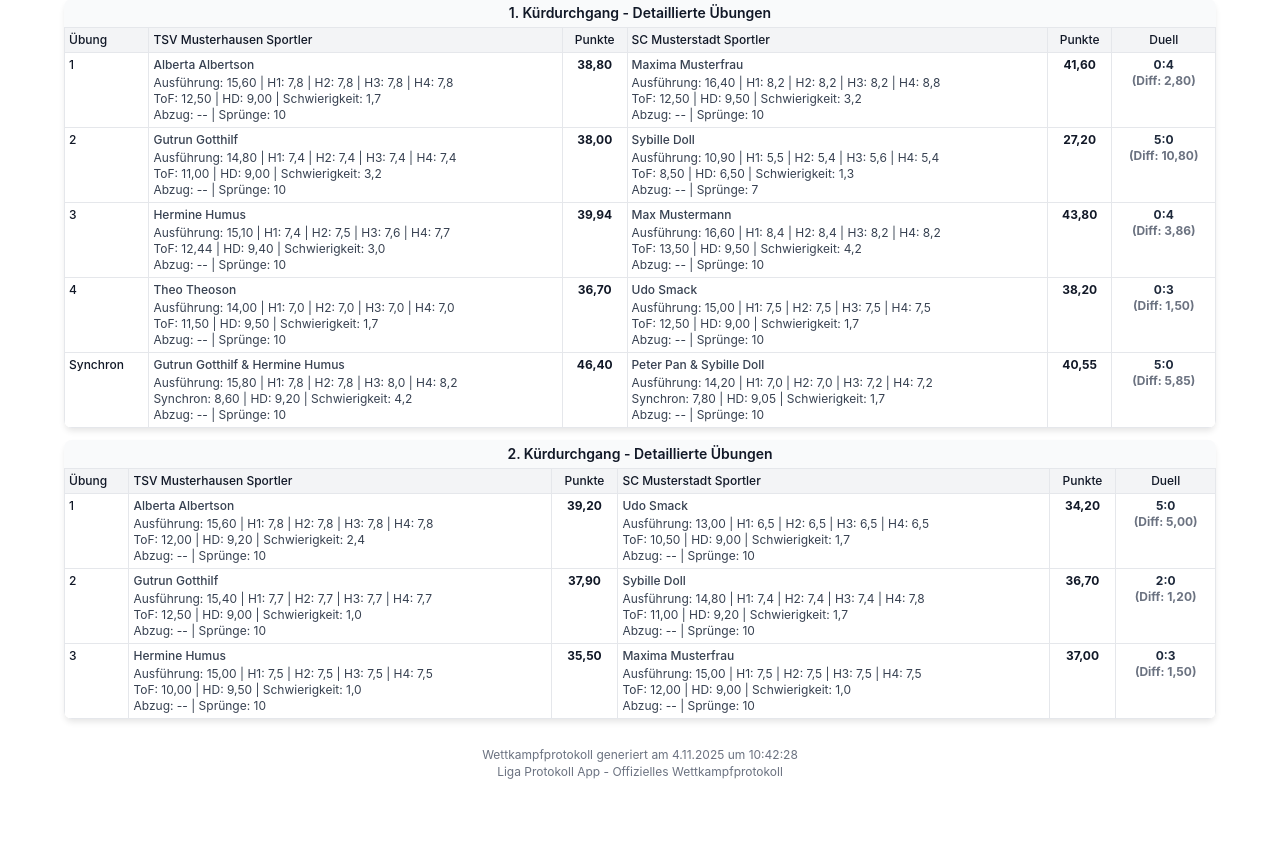
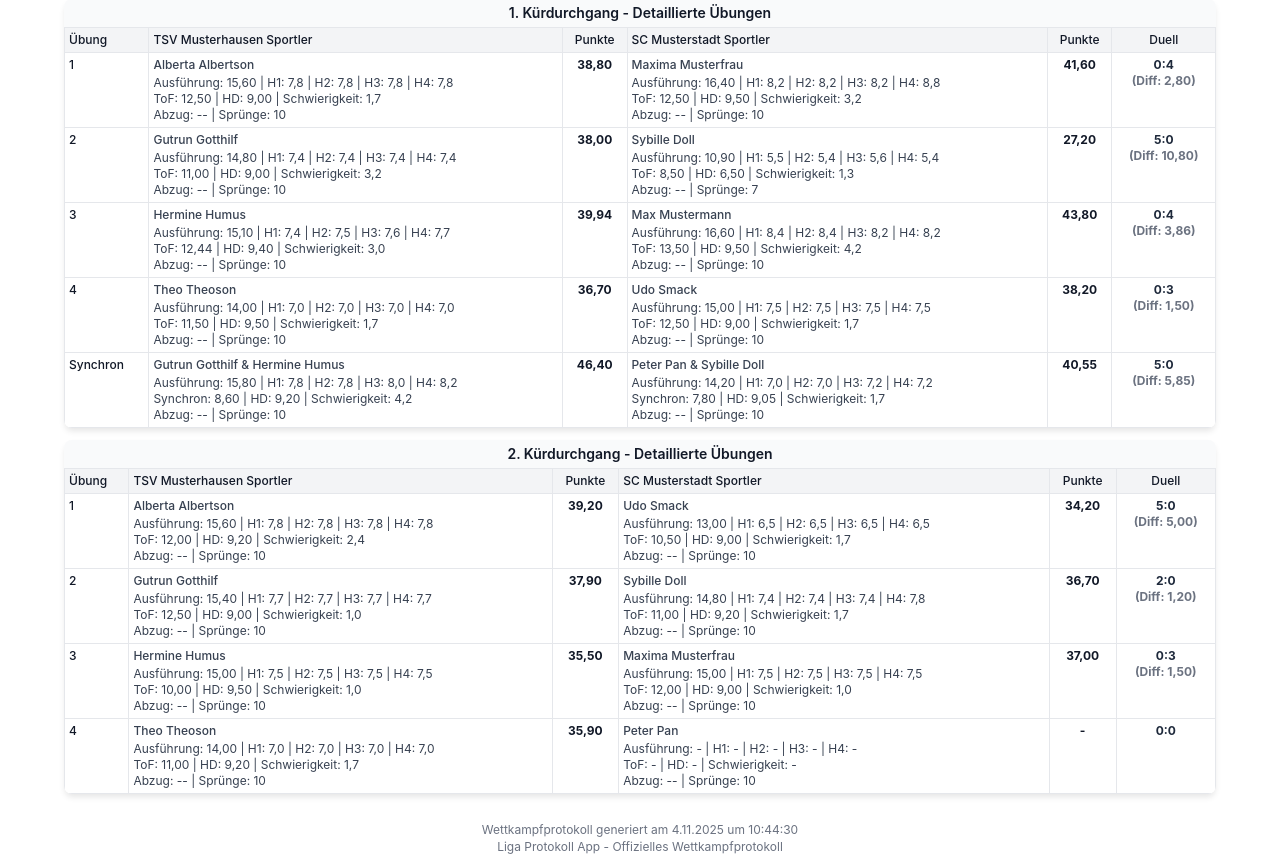
Before and after one commit to TBRTramp/liga-protokoll-website, a plain HTML site: page competition-1/protokoll.html in a window 1280 px wide. Shown: the part 881-1736 px from the top of the page. Before the commit the page ends 1661 px from the top, so only its background shows below. Drawn offline with Linux system fonts and the light colour scheme.

Commit message:
Update Competition 1 - 5 files

```diff
--- a/competition-1/protokoll.html
+++ b/competition-1/protokoll.html
@@ -1113,6 +1113,74 @@
                     </td>
                   </tr>
 
+                  <tr style="border-top: 1px solid #d1d5db;">
+                    <td style="padding: 0.25rem; font-weight: 500; color: #111827; vertical-align: top; border: 1px solid #e5e7eb;">
+                      4
+                    </td>
+                    <td style="padding: 0.25rem; color: #374151; vertical-align: top; border: 1px solid #e5e7eb;">
+                      <div style="font-weight: 500;">
+                        Theo Theoson
+
+
+                      </div>
+                      <div style="margin-top: 0.125rem;">
+                        <div>
+                          Ausführung: 14,00 |
+                          H1: 7,0 |
+                          H2: 7,0 |
+                          H3: 7,0 |
+                          H4: 7,0
+                        </div>
+
+                        <div>
+                          ToF: 11,00 |
+                          HD: 9,20 |
+                          Schwierigkeit: 1,7
+                        </div>
+                        <div>
+                          Abzug: -- |
+                          Sprünge: 10
+                        </div>
+                      </div>
+                    </td>
+                    <td style="padding: 0.25rem; text-align: center; font-weight: 700; color: #111827; vertical-align: top; border: 1px solid #e5e7eb;">
+                      35,90
+                    </td>
+                    <td style="padding: 0.25rem; color: #374151; vertical-align: top; border: 1px solid #e5e7eb;">
+                      <div style="font-weight: 500;">
+                        Peter Pan
+
+
+                      </div>
+                      <div style="margin-top: 0.125rem;">
+                        <div>
+                          Ausführung: - |
+                          H1: - |
+                          H2: - |
+                          H3: - |
+                          H4: -
+                        </div>
+
+                        <div>
+                          ToF: - |
+                          HD: - |
+                          Schwierigkeit: -
+                        </div>
+                        <div>
+                          Abzug: -- |
+                          Sprünge: 10
+                        </div>
+                      </div>
+                    </td>
+                    <td style="padding: 0.25rem; text-align: center; font-weight: 700; color: #111827; vertical-align: top; border: 1px solid #e5e7eb;">
+                      -
+                    </td>
+                    <td style="padding: 0.25rem; text-align: center; font-weight: 700; vertical-align: top; border: 1px solid #e5e7eb;">
+                      0:0
+
+                    </td>
+                  </tr>
+
               </tbody>
             </table>
           </div>
@@ -1123,7 +1191,7 @@
 
       <!-- Footer -->
       <div style="text-align: center; color: #6b7280; padding-top: 1rem;">
-        <p>Wettkampfprotokoll generiert am 4.11.2025 um 10:42:28</p>
+        <p>Wettkampfprotokoll generiert am 4.11.2025 um 10:44:30</p>
         <p>Liga Protokoll App - Offizielles Wettkampfprotokoll</p>
       </div>
     </div>
```
Also changed, not shown: competition-1/index.html (+21 -1 lines).
